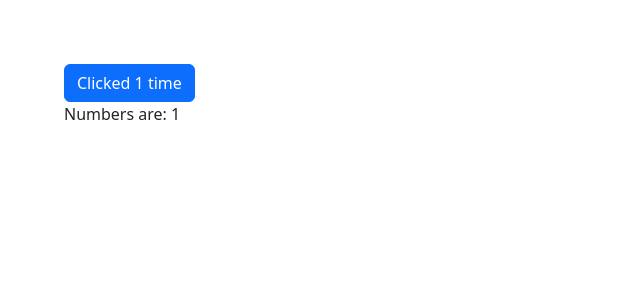
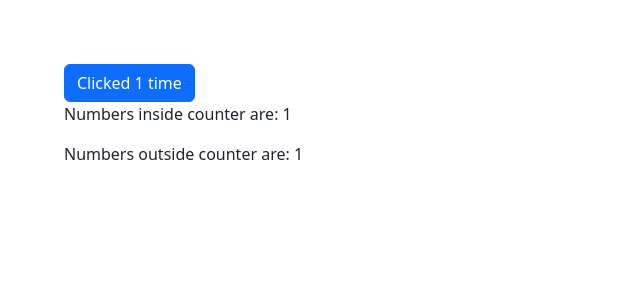
Before and after one commit to NahidReza08/Svelte-Basic, a Svelte app: page / in a window 1280 px wide. Shown: the top 300 px of the page, without its empty margins (0-640 px from the left). Built offline with nearby package versions, Linux system fonts and the light colour scheme.

Commit message:
2.3 Universal Reactivity

```diff
--- a/src/App.svelte
+++ b/src/App.svelte
@@ -1,11 +1,5 @@
 <script>
-  import Effects from './lib/2_Reactivity/Effects.svelte';
-
-
+  import Main from './lib/2_Reactivity/Universal Reactivity/Main.svelte';
 </script>
 
-<!-- Example of nested component. Loops not allowed. -->
-
-<!-- <Introduction /> -->
-<!-- <State /> -->
-<Effects />
+<Main />
--- /dev/null
+++ b/src/lib/2_Reactivity/Universal Reactivity/Counter.svelte
@@ -0,0 +1,9 @@
+<script>
+	import { numbers } from './state.svelte.js';
+    let count = $derived(numbers.length);
+</script>
+<button type="button" class="btn btn-primary" onclick={()=>numbers.push(count+1)}>
+	Clicked {count}
+	{count === 1 ? 'time' : 'times'}
+</button>
+<p>Numbers inside counter are: {numbers.join(' , ')}</p>
--- /dev/null
+++ b/src/lib/2_Reactivity/Universal Reactivity/Main.svelte
@@ -0,0 +1,7 @@
+<script>
+    import Counter from './Counter.svelte';
+    import { numbers } from './state.svelte.js';
+</script>
+
+<Counter />
+<p>Numbers outside counter are: {numbers.join(' , ')}</p>
--- /dev/null
+++ b/src/lib/2_Reactivity/Universal Reactivity/state.svelte.js
@@ -0,0 +1 @@
+export const numbers = $state([1]);
```
